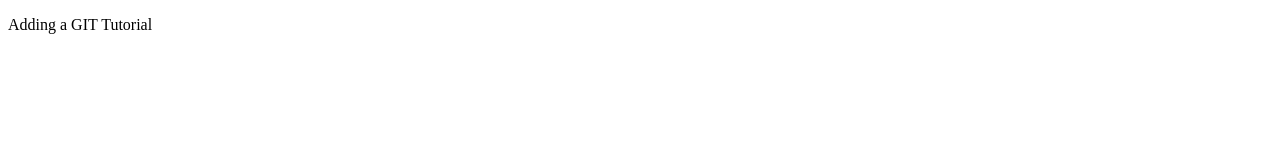
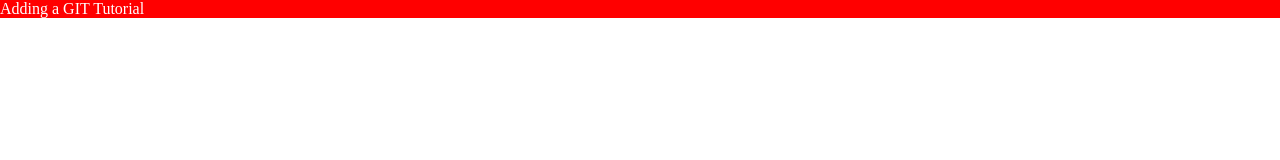
Before and after one commit to Rajasingh9721/gitDemo, a plain HTML site: page index.html in a window 1280 px wide. Drawn offline with Linux system fonts and the light colour scheme.

Commit message:
Added CSS file

```diff
--- a/index.html
+++ b/index.html
@@ -3,6 +3,7 @@
 <head>
     <meta charset="UTF-8">
     <meta name="viewport" content="width=device-width, initial-scale=1.0">
+    <link rel="stylesheet" href="style.css">
     <title>Document</title>
 </head>
 <body>
--- /dev/null
+++ b/style.css
@@ -0,0 +1,8 @@
+*{
+    margin: 0;
+    padding: 0;
+}
+p{
+    background: red;
+    color: white;
+}
```
